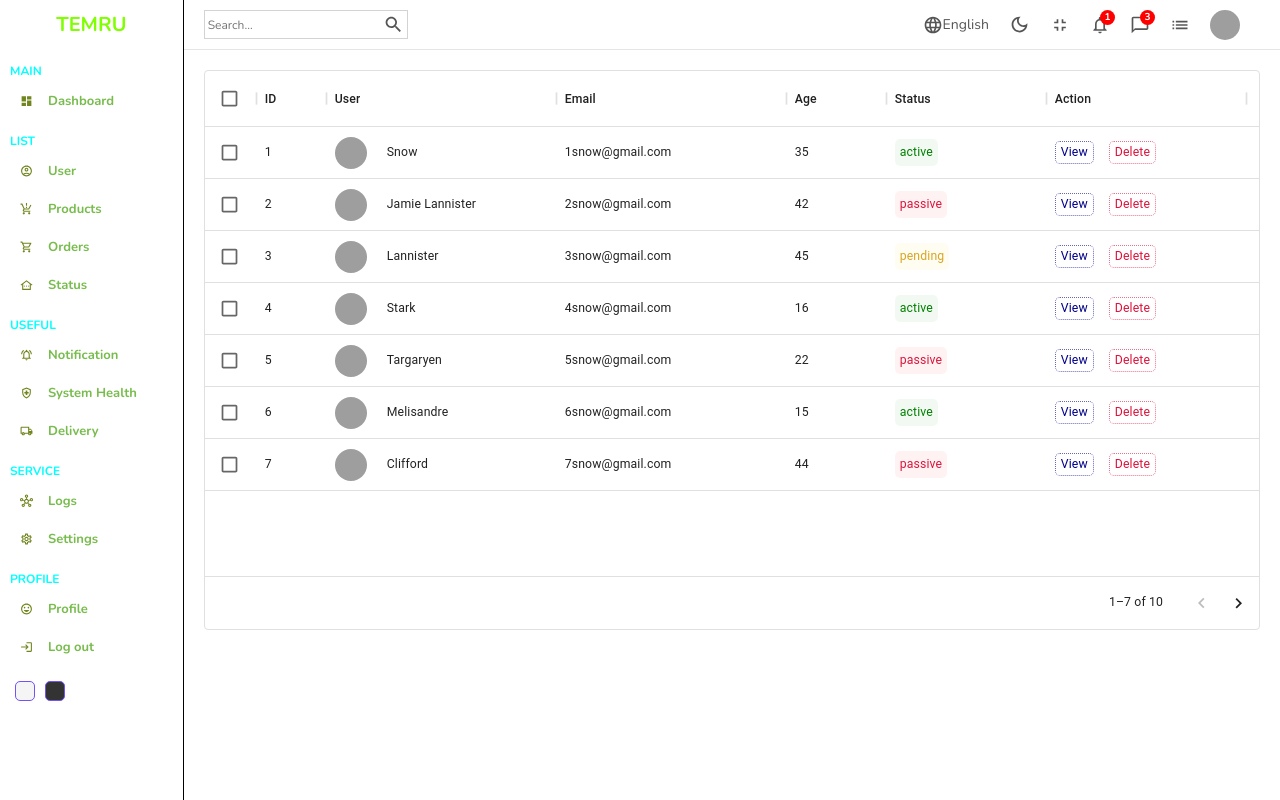
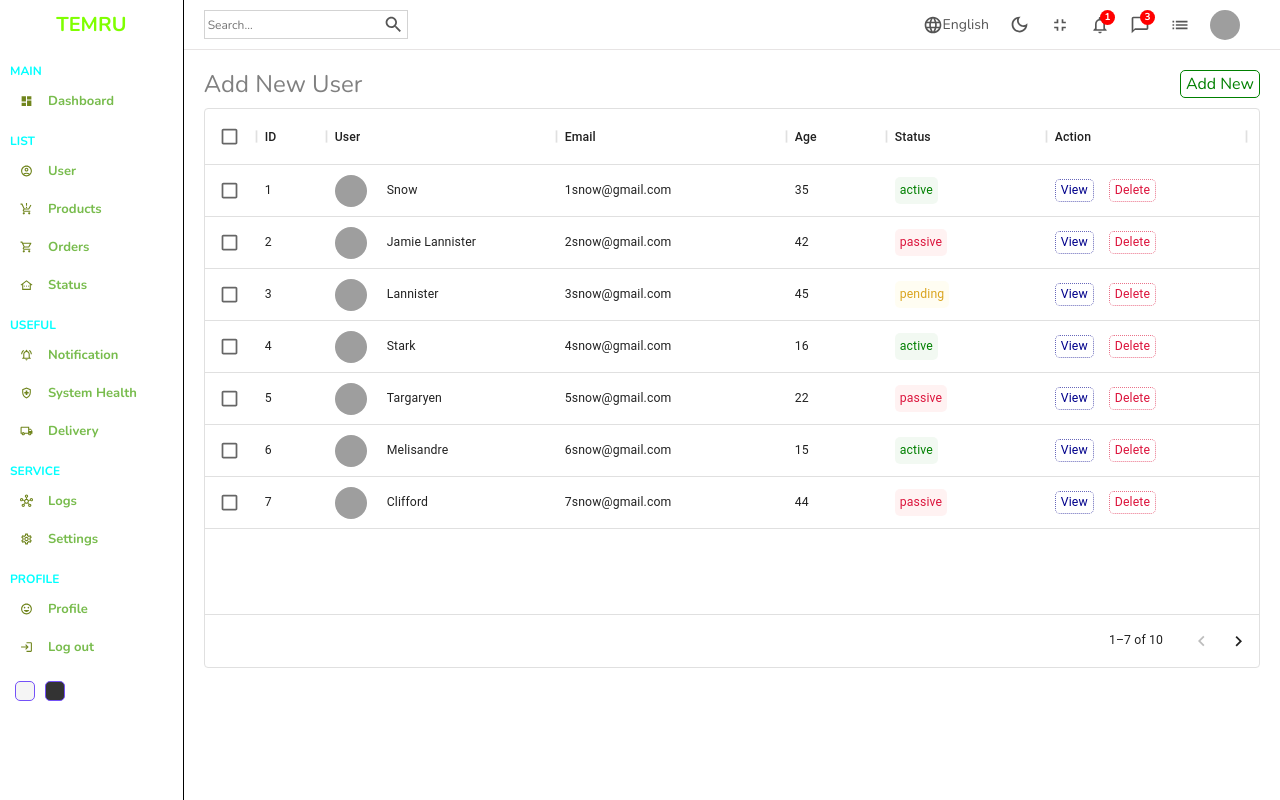
Before and after one commit to temirovruslan/-React-Admin-Dashboard-, a React (Create React App) app: page /users in a window 1280 px wide. Built offline with nearby package versions, Linux system fonts and the light colour scheme; grey boxes are pictures that could not be loaded.

Commit message:
added-link-for-pages

```diff
--- a/src/components/datatable/Datatable.jsx
+++ b/src/components/datatable/Datatable.jsx
@@ -18,7 +18,10 @@
 			renderCell: () => {
 				return (
 					<div className="cellAction">
-						<div className="viewButton">View</div>
+						<Link to="/users/test">
+							<div className="viewButton">View</div>
+						</Link>
+
 						<div className="deleteButton">Delete</div>
 					</div>
 				);
@@ -28,6 +31,12 @@
 
 	return (
 		<div className="datatable">
+			<div className="datatableTitle">
+				Add New User
+				<Link to="/users/new" className="link">
+					Add New
+				</Link>
+			</div>
 			<DataGrid
 				rows={userRows}
 				columns={userColumns.concat(actionColumn)}
```
